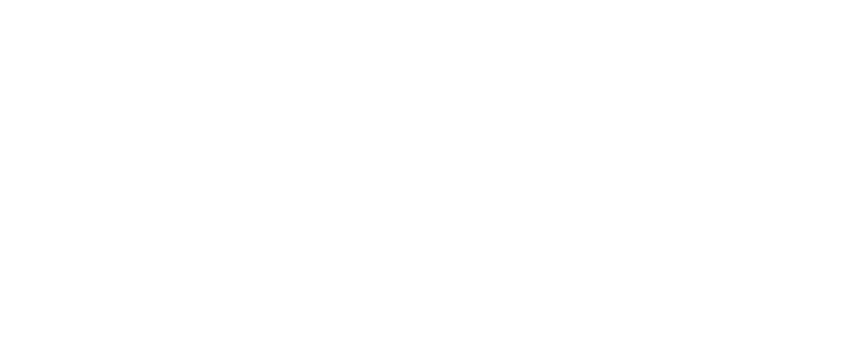
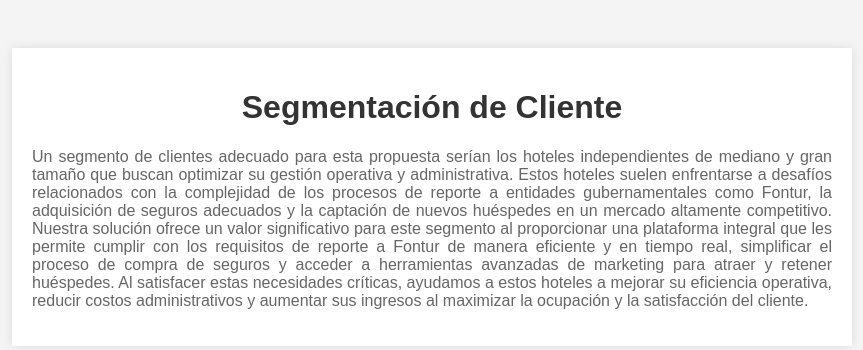
Before and after one commit to felipebc92/canva, a plain HTML site: page segmentacion.html in a window 1280 px wide. Shown: the whole page, without its empty margins (208-1071 px from the left). Drawn offline with Linux system fonts and the light colour scheme.

Commit message:
ajustes de codigo

```diff
--- a/segmentacion.html
+++ b/segmentacion.html
@@ -2,9 +2,18 @@
 <html lang="en">
 <head>
     <meta charset="UTF-8">
-    <title>Title</title>
+    <title>Segmentación de Cliente</title>
+    <link rel="stylesheet" href="style/style.css">
 </head>
 <body>
-
+<div class="container">
+    <h1>Segmentación de Cliente</h1>
+    <p>
+        Un segmento de clientes adecuado para esta propuesta serían los hoteles independientes de mediano y gran tamaño que buscan optimizar su gestión operativa y administrativa.
+        Estos hoteles suelen enfrentarse a desafíos relacionados con la complejidad de los procesos de reporte a entidades gubernamentales como Fontur, la adquisición de seguros adecuados y la captación de nuevos huéspedes en un mercado altamente competitivo.
+        Nuestra solución ofrece un valor significativo para este segmento al proporcionar una plataforma integral que les permite cumplir con los requisitos de reporte a Fontur de manera eficiente y en tiempo real, simplificar el proceso de compra de seguros y acceder a herramientas avanzadas de marketing para atraer y retener huéspedes.
+        Al satisfacer estas necesidades críticas, ayudamos a estos hoteles a mejorar su eficiencia operativa, reducir costos administrativos y aumentar sus ingresos al maximizar la ocupación y la satisfacción del cliente.
+    </p>
+</div>
 </body>
 </html>
--- a/style/style.css
+++ b/style/style.css
@@ -46,5 +46,23 @@ body{
 }
 
 .canvas-section:hover {
-    border: 2px solid lightblue; /* Cambia el color y grosor del borde al pasar el mouse */
+    border: 2px solid lightblue;
 }
+
+h1 {
+    text-align: center;
+    color: #333;
+}
+
+p {
+    text-align: justify;
+    color: #666;
+}
+
+.container {
+    max-width: 800px;
+    margin: 20px auto;
+    padding: 20px;
+    background-color: #fff;
+    box-shadow: 0 0 10px rgba(0, 0, 0, 0.1);
+}
```
